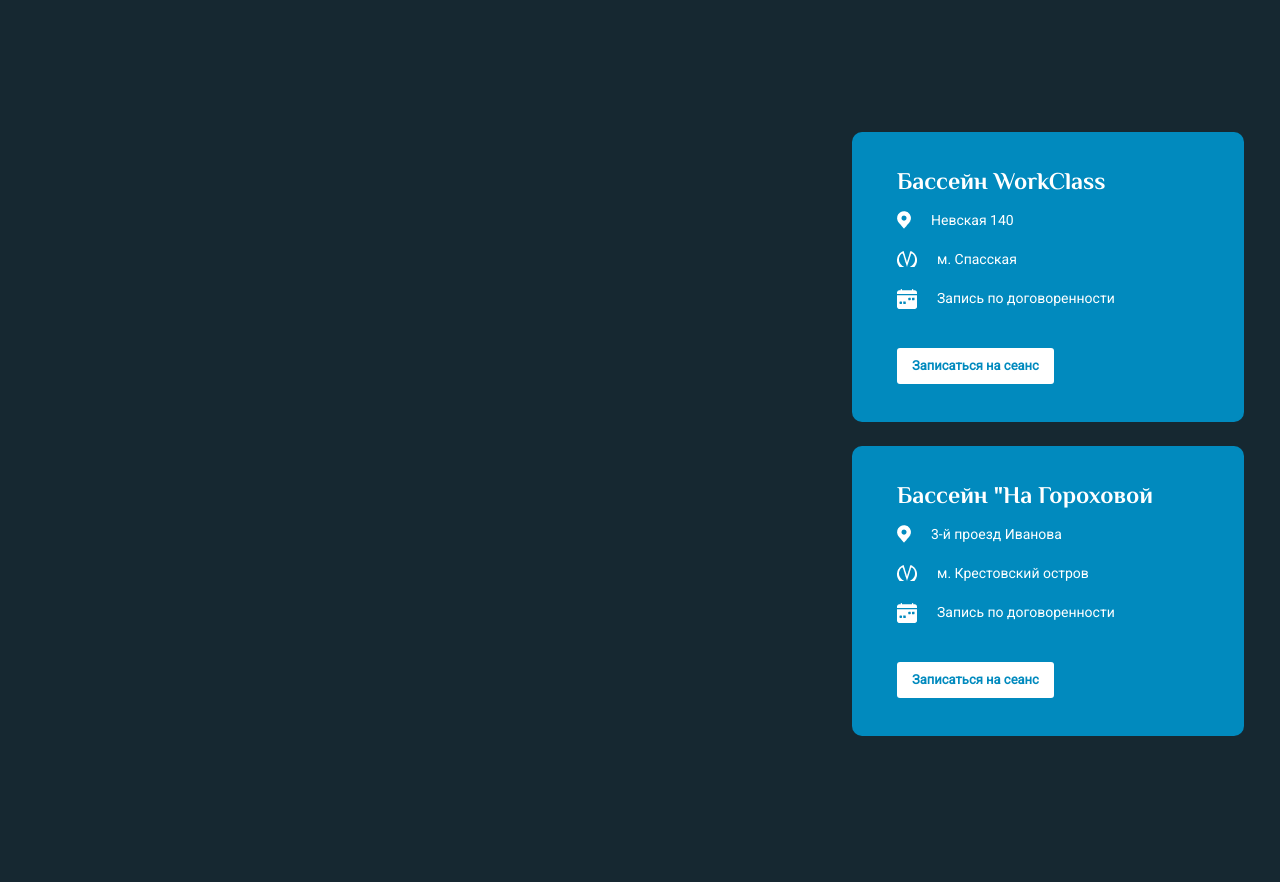
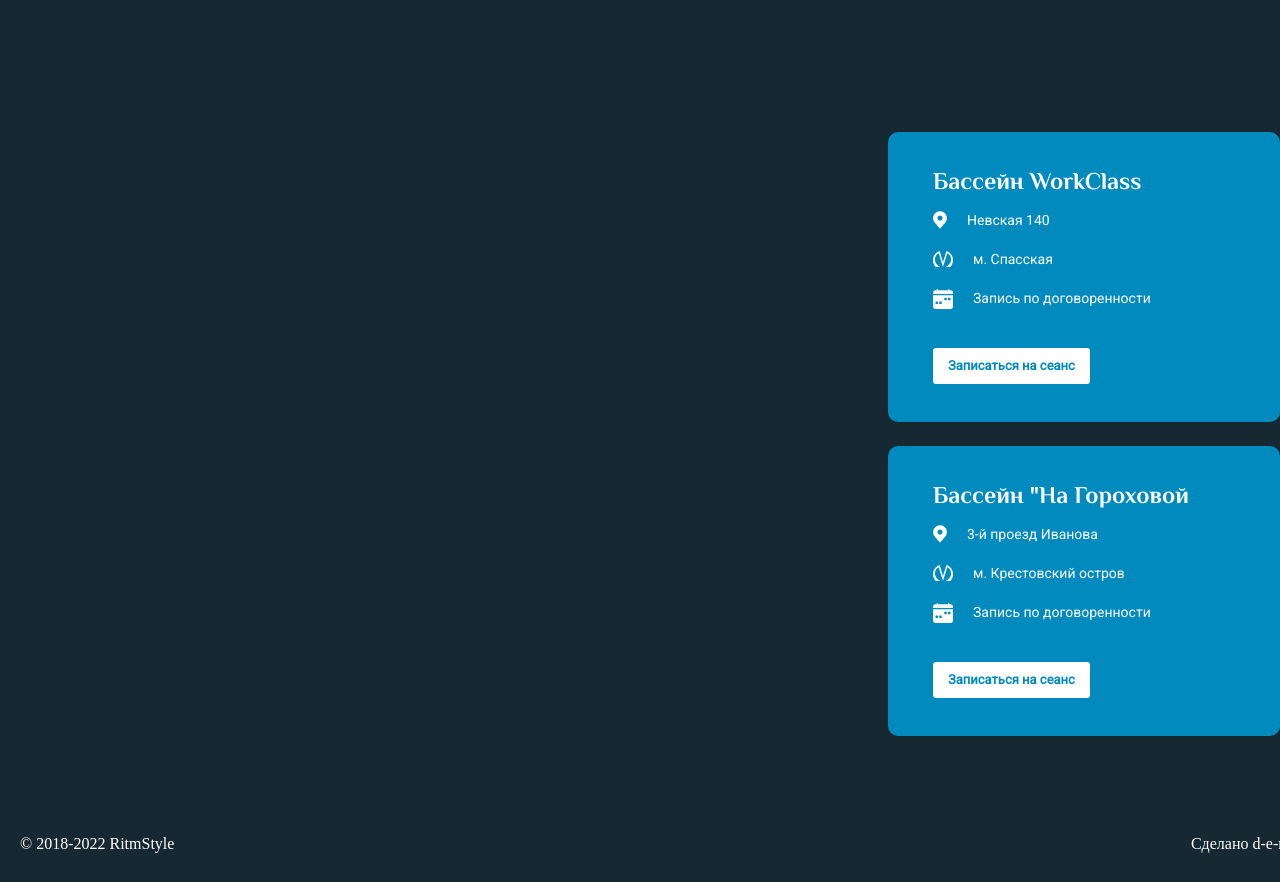
Before and after one commit to exwizar/Multi-page-website, a React (Create React App) app: page / in a window 1280 px wide. Shown: the part 4240-5122 px from the top of the page. Before the commit the page ends 5006 px from the top, so only its background shows below. Built offline with nearby package versions, Linux system fonts and the light colour scheme.

Commit message:
creacted footer

```diff
--- a/src/page/main/Mainpage.jsx
+++ b/src/page/main/Mainpage.jsx
@@ -181,6 +181,10 @@
             </div>
           </div>
       </div>
+      <footer className='footer'>
+        <p>© 2018-2022 RitmStyle</p>
+        <p>Сделано d-e-n.info</p>
+      </footer>
     </div>
   )
 }
--- a/src/page/main/mainStyle.scss
+++ b/src/page/main/mainStyle.scss
@@ -229,6 +229,8 @@
     }
 
     .address {
+        display: flex;
+        justify-content: center;
         margin-top: 200px;
         .address-block {
             display: grid;
@@ -282,4 +284,11 @@
         }
     }
 
+    .footer {
+        display: flex;
+        justify-content: space-between;
+        align-content: center;
+        margin-top: 100px;
+    }
+
 }
```
